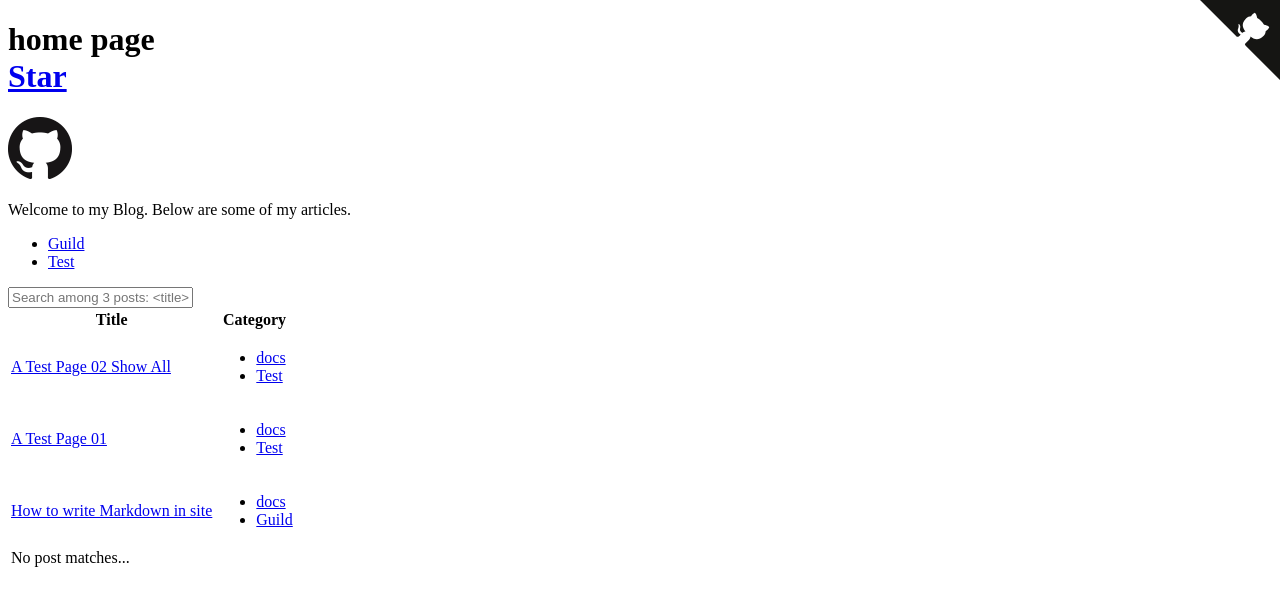
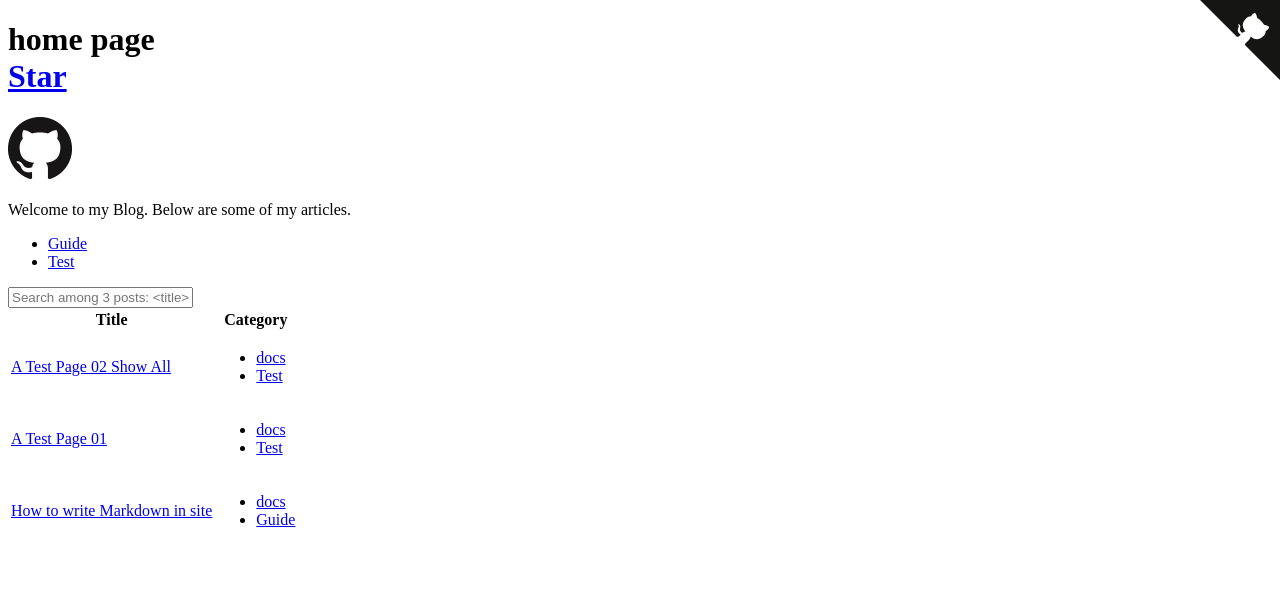
Before and after one commit to LawssssCat/LawssssCat.github.io, a Jekyll site: the page built from index.md, in a window 1280 px wide. Shown: the top 606 px of the page. Built offline with Jekyll 4.4.1, drawn with Linux system fonts in a browser that asks for light colours; part of the change alters nothing that is shown.

```diff
--- a/_config.yml
+++ b/_config.yml
@@ -26,9 +26,8 @@ exclude:
   - '/README.md'
   - '/script'
   - '/node_modules'
-  - '/.vscode'
 #   - .sass-cache/
-#   - .jekyll-cache/
+#  - .jekyll-cache/
 #   - vendor/bundle/
 #   - vendor/cache/
 #   - vendor/gems/
--- a/_data/categories.yml
+++ b/_data/categories.yml
@@ -5,7 +5,7 @@ docs:
   show: false
 
 guide:
-  label: Guild
+  label: Guide
   description: |
     Guide how to use this project.
     such as 'How-to-write-Markdown-in-site'
--- a/index.md
+++ b/index.md
@@ -52,9 +52,120 @@ Welcome to my Blog. Below are some of my articles.
             {% endfor %}
         </tbody>
         <tfoot>
-            <tr><td id="search-message" colspan="2">No post matches...</td></tr>
+            <tr><td id="search-message-no-result" colspan="2">No post matches...</td></tr>
         </tfoot>
     </table>
 </div>
 
-<!--todo js -->
+<!--posts filter js-->
+<script>
+  function filter(query) {
+    var queryArray = query.toLowerCase().trim().split(/ *(\+|\*)/);
+    var postPattern = queryArray[0];
+    var categoryPatterns = [];
+    var mode;
+    queryArray.splice(1).forEach((item) => {
+      switch(item) {
+        case '+': mode = '+'; break;
+        case '*': mode = '*'; break;
+        default:
+          switch (mode) {
+              case '+': categoryPatterns.push(item);break;
+              default:console.log('error');break;
+          }
+          mode = '';
+          break;
+      }
+    });
+
+    // filter rows
+    var noResults = true;
+    document.querySelectorAll('#post-table tbody tr').forEach(function (row) {
+        var show = true;
+
+        var postName = row.getElementsByClassName('post-name')[0].innerHTML.toLowerCase();
+        if (postName.indexOf(postPattern) == -1) {
+            show = false;
+        }
+
+        if (show) {
+            var categoryElems = Array.from(row.getElementsByClassName('category-list')[0].children);
+            categoryPatterns.forEach((pattern) => {
+                // skip empty filters
+                if (!pattern) {
+                    return;
+                }
+                // check against the pattern
+                var match = false;
+                categoryElems.forEach((item) => {
+                    if (item.innerText.trim().toLowerCase().startsWith(pattern.trim().toLowerCase())) {
+                        item.classList.add('match');
+                        match = true;
+                    } else {
+                        item.classList.remove('match');
+                    }
+                });
+                // pattern against
+                if(!match) {
+                  show = false;
+                }
+            });
+        }
+
+        if (show) {
+            row.style.display = '';
+            noResults = false;
+        } else {
+            row.style.display = 'none';
+        }
+    });
+
+    // update the search message visibility
+    var searchMessage = document.getElementById('search-message-no-result');
+    searchMessage.style.display = noResults ? 'table-cell' : 'none';
+  }
+
+  function applyFilter() {
+    // filter on load according to the URL
+    var searchBox = document.getElementById('post-search');
+    var query = decodeURIComponent(location.hash.slice(1).split('?')[0]);
+    filter(query);
+    if (query) {
+        searchBox.value = query;
+    }
+  }
+
+  function setup() {
+    // handle user input
+    var searchBox = document.getElementById('post-search');
+    searchBox.addEventListener('input', function () {
+        var query = searchBox.value;
+        history.replaceState(null, null, encodeURI('#' + query));
+        applyFilter();
+    });
+
+    // // handle shortcuts
+    // addEventListener('keydown', function (event) {
+    //     // focus search box on valid keydown
+    //     if (event.key.toLowerCase().match(/^[+a-z]$/) &&
+    //         !(event.ctrlKey || event.altKey || event.metaKey)) {
+    //         searchBox.focus();
+    //         searchBox.parentElement.scrollIntoView();
+    //     }
+    //     // clear filter on escape
+    //     else if (event.key === 'Escape') {
+    //         location.hash = searchBox.value = '';
+    //         searchBox.focus();
+    //         searchBox.parentElement.scrollIntoView();
+    //     }
+    // });
+
+    // handle URL changes
+    window.onhashchange = applyFilter;
+
+    // trigger filter on page load
+    applyFilter();
+  }
+
+ setup();
+</script>
```
